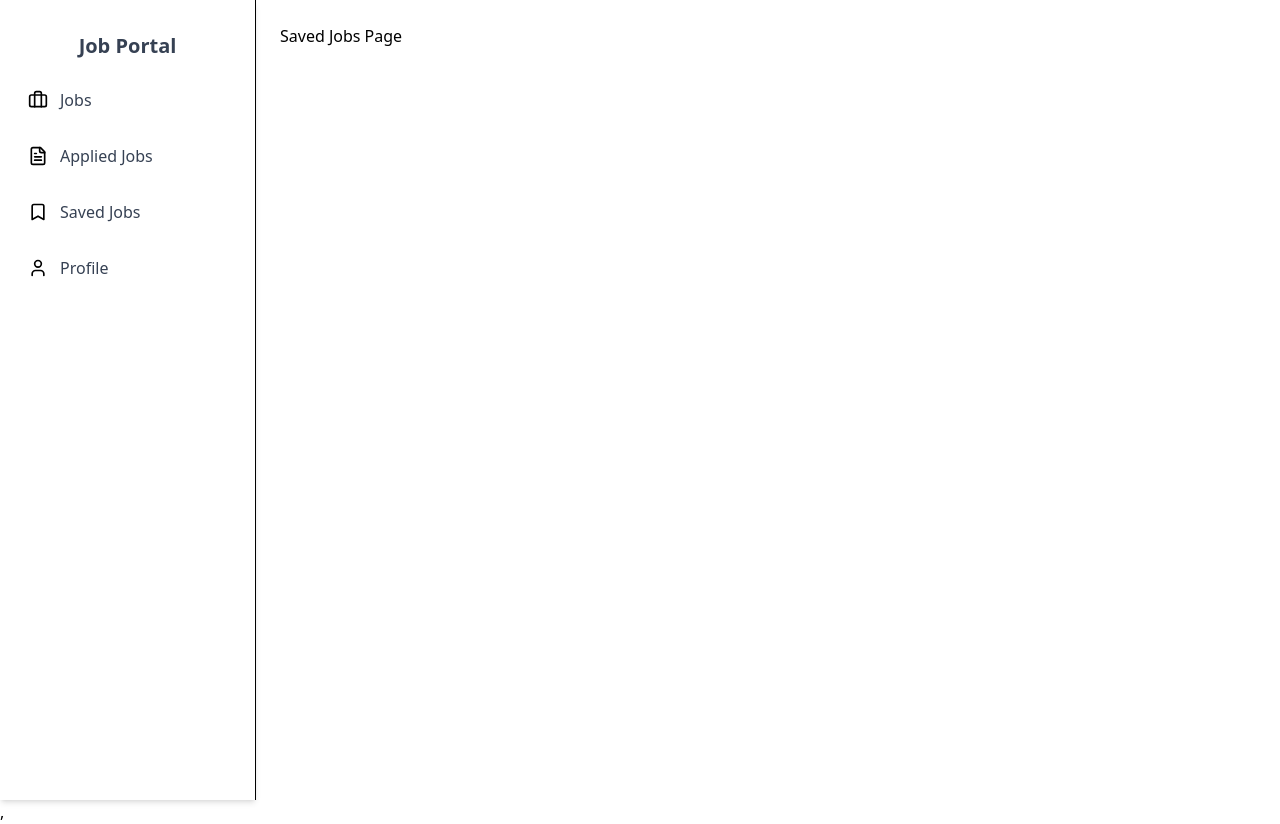
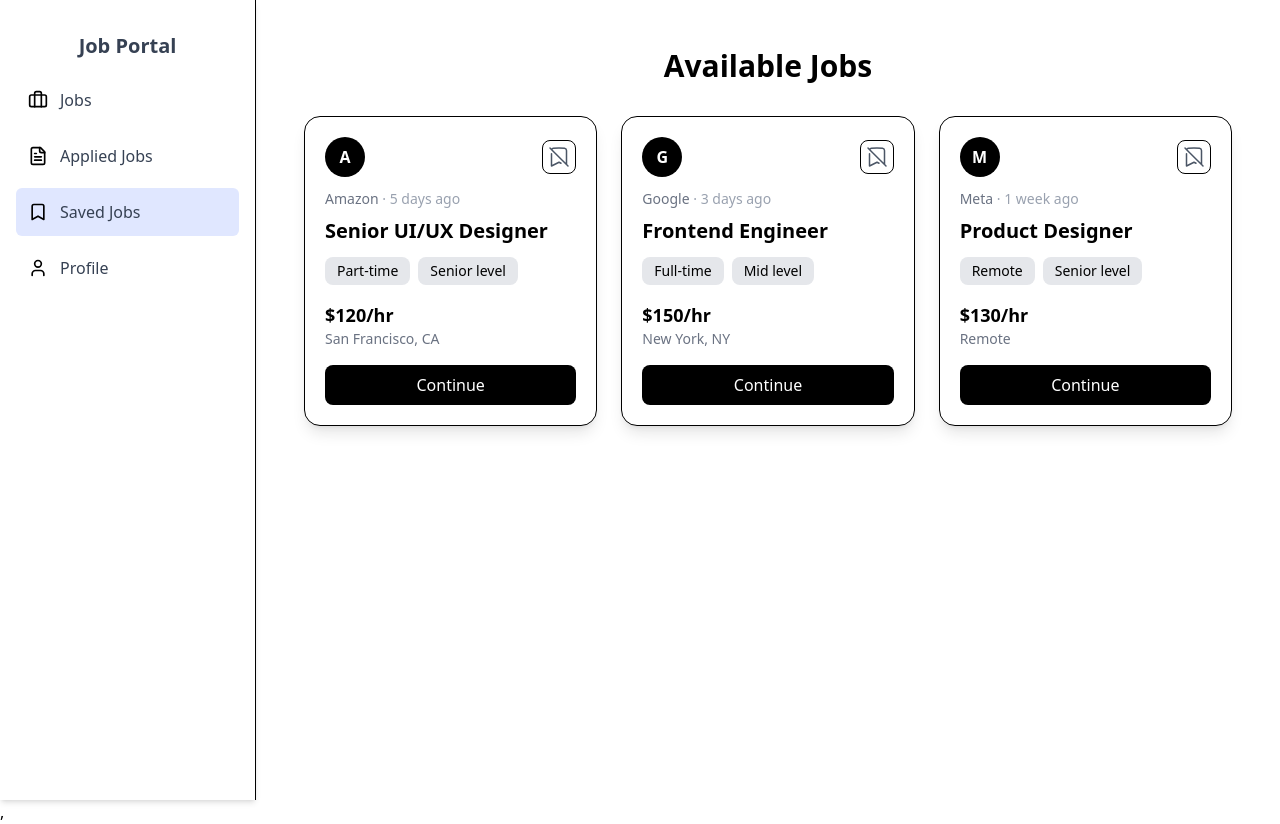
Before and after one commit to SimrahSheikh/Job-Portal, a React (Vite) app: page /saved-jobs in a window 1280 px wide. Built offline with nearby package versions, Linux system fonts and the light colour scheme.

Commit message:
Refactor component imports and enhance job listings display

```diff
--- /dev/null
+++ b/data/appliedData.js
@@ -0,0 +1,52 @@
+export const appliedData = [
+  {
+    "id": 1,
+    "title": "Frontend Developer",
+    "company": "Tech Solutions Inc.",
+    "appliedDate": "2023-09-15T10:00:00Z",
+    "status": "Applied",
+    "type": "Full-time",
+    "level": "Junior",
+    "logo": "F"
+  },
+  {
+    "id": 2,
+    "title": "Backend Developer",
+    "company": "Innovatech",
+    "appliedDate": "2023-09-20T14:30:00Z",
+    "status": "Interview",
+    "type": "Full-time",
+    "level": "Mid-level",
+    "logo": "B"
+  },
+  {
+    "id": 3,
+    "title": "Full Stack Developer",
+    "company": "WebCorp",
+    "appliedDate": "2023-09-25T09:15:00Z",
+    "status": "Rejected",
+    "type": "Contract",
+    "level": "Senior",
+    "logo": "W"
+  },
+  {
+    "id": 4,
+    "title": "Data Scientist",
+    "company": "Data Insights",
+    "appliedDate": "2023-09-30T11:45:00Z",
+    "status": "Accepted",
+    "type": "Full-time",
+    "level": "Mid-level",
+    "logo": "DI"
+  },
+  {
+    "id": 5,
+    "title": "UI/UX Designer",
+    "company": "Creative Minds",
+    "appliedDate": "2023-10-01T08:00:00Z",
+    "status": "Applied",
+    "type": "Part-time",
+    "level": "Junior",
+    "logo": "CM"
+  }
+];
--- /dev/null
+++ b/data/savedData.js
@@ -0,0 +1,43 @@
+export const savedData = [{
+    id: 1,
+    company: "Amazon",
+    logo: "A",
+    timePosted: "5 days ago",
+    title: "Senior UI/UX Designer",
+    type: "Part-time",
+    level: "Senior level",
+    salary: "$120/hr",
+    location: "San Francisco, CA",
+    description: "Design and improve user interfaces for our products.",
+    expireDate: "2023-12-31",
+    startDate: "2023-11-01",
+  },
+  {
+    id: 2,
+    company: "Google",
+    logo: "G",
+    timePosted: "3 days ago",
+    title: "Frontend Engineer",
+    type: "Full-time",
+    level: "Mid level",
+    salary: "$150/hr",
+    location: "New York, NY",
+    description: "Develop and maintain web applications.",
+    expireDate: "2023-12-15",
+    startDate: "2023-10-15",
+  },
+  {
+    id: 3,
+    company: "Meta",
+    logo: "M",
+    timePosted: "1 week ago",
+    title: "Product Designer",
+    type: "Remote",
+    level: "Senior level",
+    salary: "$130/hr",
+    location: "Remote",
+    description: "Create and enhance product designs.",
+    expireDate: "2023-11-30",
+    startDate: "2023-10-01",
+  },
+]
--- a/src/assets/statusCard.jsx
+++ b/src/assets/statusCard.jsx
@@ -7,7 +7,7 @@
       {/* Company Logo and Save Button */}
       <div className="flex justify-between items-center">
         <div className="w-10 h-10 flex items-center justify-center bg-black text-white rounded-full font-bold">
-          <img src={job.logo} alt="" />
+        {job.logo}
         </div>
       </div>
 
--- a/src/components/HR_Components/PostJob.jsx
+++ b/src/components/HR_Components/PostJob.jsx
@@ -1,5 +1,5 @@
 import React, { useState } from "react";
-import { Skills } from "../../assets/skills";
+import { Skills } from "../../../data/skills";
 
 const initialFields = {
   CompanyName: "",
--- a/src/components/SignUp.jsx
+++ b/src/components/SignUp.jsx
@@ -1,6 +1,6 @@
 import { useState } from "react";
 import axios from "axios";
-import { Skills } from "../assets/skills";
+import { Skills } from "../../data/skills";
 
 const SignUp = () => {
   const [formData, setFormData] = useState({
--- a/src/components/User_Components/JobCards.jsx
+++ b/src/components/User_Components/JobCards.jsx
@@ -1,9 +1,9 @@
 import React from 'react';
-import { useNavigate } from 'react-router-dom';
+import { useNavigate, useLocation } from 'react-router-dom';
 
 function JobCards({ id, logo, company, timePosted, title, type, level, salary, location }) {
   const navigate = useNavigate();
-
+  const pagelocation = useLocation();
   const handleOpenClick = () => {
     navigate(`/jobs/${id}`);
   };
@@ -16,10 +16,15 @@
           {logo}
         </div>
         <button className="p-1 border rounded-lg">
-          <span className="text-gray-600">
+          <span className="text-gray-600">{pagelocation.pathname === '/saved-jobs' ?
+            <svg xmlns="http://www.w3.org/2000/svg" fill="none" viewBox="0 0 24 24" strokeWidth={1.5} stroke="currentColor" className="size-6">
+              <path strokeLinecap="round" strokeLinejoin="round" d="m3 3 1.664 1.664M21 21l-1.5-1.5m-5.485-1.242L12 17.25 4.5 21V8.742m.164-4.078a2.15 2.15 0 0 1 1.743-1.342 48.507 48.507 0 0 1 11.186 0c1.1.128 1.907 1.077 1.907 2.185V19.5M4.664 4.664 19.5 19.5" />
+            </svg>
+            :
             <svg xmlns="http://www.w3.org/2000/svg" fill="none" viewBox="0 0 24 24" strokeWidth={1.5} stroke="currentColor" className="size-6">
               <path strokeLinecap="round" strokeLinejoin="round" d="M17.593 3.322c1.1.128 1.907 1.077 1.907 2.185V21L12 17.25 4.5 21V5.507c0-1.108.806-2.057 1.907-2.185a48.507 48.507 0 0 1 11.186 0Z" />
-            </svg>
+            </svg>}
+
           </span>
         </button>
       </div>
@@ -44,7 +49,7 @@
 
       {/* Apply Button */}
       <button onClick={handleOpenClick} className="mt-4 w-full bg-black text-white py-2 rounded-lg hover:bg-gray-800">
-        Open
+        {pagelocation.pathname === '/saved-jobs' ? 'Continue' : 'Open'}
       </button>
     </div>
   );
--- a/src/components/User_Components/Jobs.jsx
+++ b/src/components/User_Components/Jobs.jsx
@@ -3,9 +3,12 @@
 
 export default function JobList() {
   return (
-    <div className="grid sm:grid-cols-2 lg:grid-cols-3 gap-6 p-5">
+    <div className="max-w-7xl mx-auto p-6">
+      <h2 className="text-3xl font-bold text-center mb-8">Available Jobs</h2>
+      <div className="grid sm:grid-cols-2 lg:grid-cols-3 gap-6">
         {jobListings.map((job) => (
           <JobCards
+            key={job.id}
             id={job.id}
             logo={job.logo}
             company={job.company}
@@ -18,5 +21,6 @@
           />
         ))}
       </div>
+    </div>
   );
 }
--- a/src/components/User_Components/SavedJobs.jsx
+++ b/src/components/User_Components/SavedJobs.jsx
@@ -1,5 +1,28 @@
+import { savedData } from "../../../data/savedData";
+import JobCards from "./JobCards";
+
 const SavedJobs = () => {
-    return <h2>Saved Jobs Page</h2>;
+    return (
+      <div className="max-w-7xl mx-auto p-6">
+      <h2 className="text-3xl font-bold text-center mb-8">Available Jobs</h2>
+      <div className="grid sm:grid-cols-2 lg:grid-cols-3 gap-6">
+        {savedData.map((job) => (
+          <JobCards
+            key={job.id}
+            id={job.id}
+            logo={job.logo}
+            company={job.company}
+            timePosted={job.timePosted}
+            title={job.title}
+            type={job.type}
+            level={job.level}
+            salary={job.salary}
+            location={job.location}
+          />
+        ))}
+      </div>
+    </div>
+    );
   };
 
   export default SavedJobs;
--- a/src/components/User_Components/UserNavBar.jsx
+++ b/src/components/User_Components/UserNavBar.jsx
@@ -1,7 +1,11 @@
-import { Link } from "react-router-dom";
-import { Home, Briefcase, Bookmark, FileText, User } from "lucide-react";
+import { Link, useLocation } from "react-router-dom";
+import { Briefcase, Bookmark, FileText, User } from "lucide-react";
 
 const UserNavBar = () => {
+  const location = useLocation();
+  console.log(location.pathname);
+
+
   return (
     <aside className="h-full w-64 border-r shadow-md flex flex-col p-4">
       <div className="flex items-center justify-center py-4 text-xl font-bold text-gray-700">
@@ -10,22 +14,21 @@
 
       <nav className="flex-1">
         <ul className="space-y-2">
-          {/* <NavItem icon={<Home size={20} />} text="Dashboard" link="/user" /> */}
-          <NavItem icon={<Briefcase size={20} />} text="Jobs" link="/jobs" />
-          <NavItem icon={<FileText size={20} />} text="Applied Jobs" link="/applied-jobs" />
-          <NavItem icon={<Bookmark size={20} />} text="Saved Jobs" link="/saved-jobs" />
-          {/* <NavItem icon={<FileText size={20} />} text="Application Status" link="/status" /> */}
-          <NavItem icon={<User size={20} />} text="Profile" link="/profile" />
+          <NavItem icon={<Briefcase size={20} />} text="Jobs" link="/jobs" currentPath={location.pathname} />
+          <NavItem icon={<FileText size={20} />} text="Applied Jobs" link="/applied-jobs" currentPath={location.pathname} />
+          <NavItem icon={<Bookmark size={20} />} text="Saved Jobs" link="/saved-jobs" currentPath={location.pathname} />
+          <NavItem icon={<User size={20} />} text="Profile" link="/profile" currentPath={location.pathname} />
         </ul>
       </nav>
     </aside>
   );
 };
 
-const NavItem = ({ icon, text, link }) => {
+const NavItem = ({ icon, text, link, currentPath }) => {
+  const isActive = currentPath === link;
   return (
     <li>
-      <Link to={link} className="flex items-center p-3 rounded-md hover:bg-indigo-100 transition-all">
+      <Link to={link} className={`flex items-center p-3 rounded-md transition-all focus:outline-none focus:ring-2 focus:ring-indigo-200 ${isActive ? 'bg-indigo-100' : 'hover:bg-indigo-100'}`}>
         {icon}
         <span className="ml-3 text-gray-700 font-medium">{text}</span>
       </Link>
```
Also changed, not shown: src/components/User_Components/AppliedJobs.jsx (+11 -66 lines), data/skills.js (renamed from src/assets/skills.js). Lines whose indentation alone changed are shown as unchanged.
